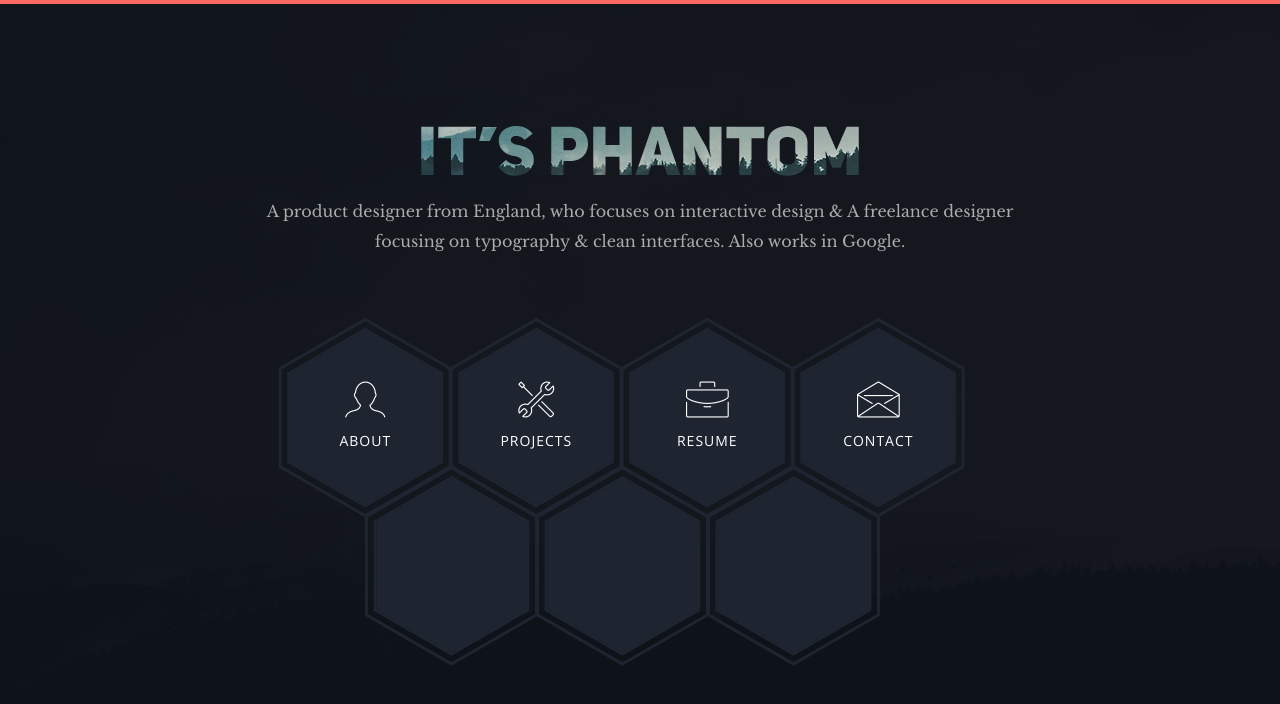
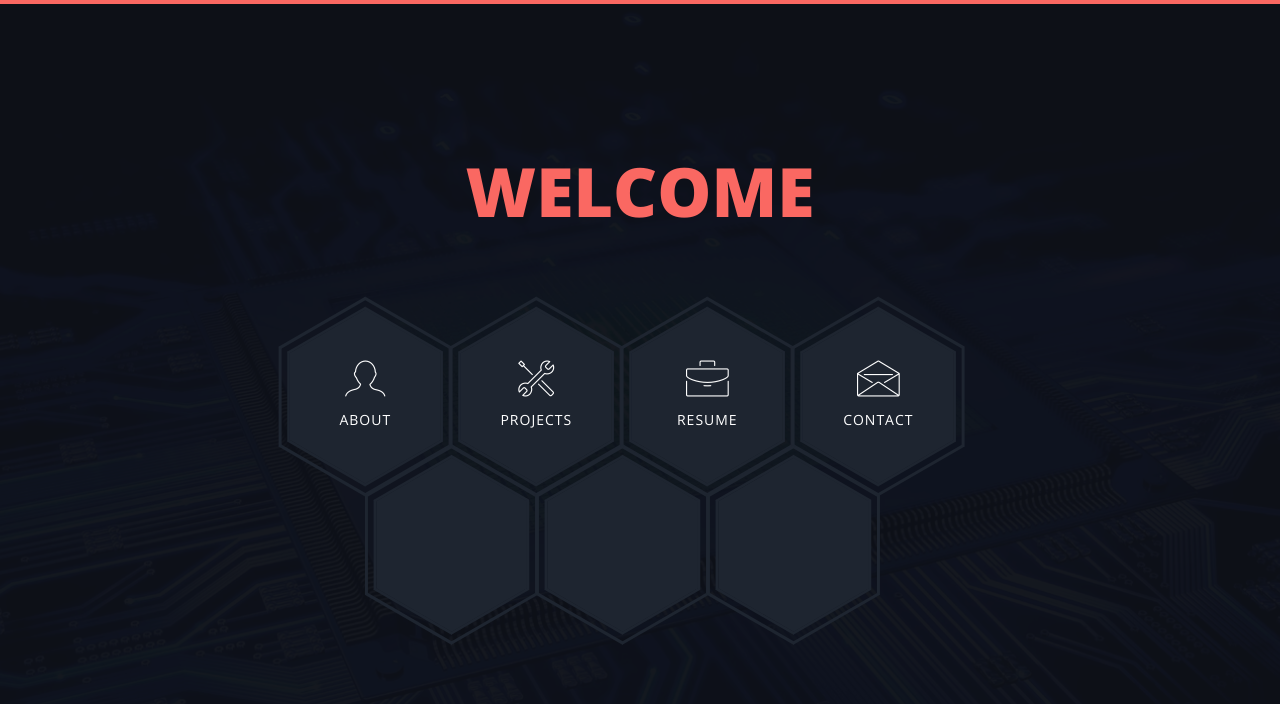
Before and after one commit to sherwin-dc/sherwin-dc.github.io, a website: page index.html in a window 1280 px wide. Drawn offline with nearby package versions, Linux system fonts and the light colour scheme; files whose address does not match are found by name.

Commit message:
Ammend Home page

```diff
--- a/index.html
+++ b/index.html
@@ -36,15 +36,14 @@
 
         <main class="site-wrapper">
             <div class="pt-table">
-                <div class="pt-tablecell page-home relative" style="background-image: url('img/banner.jpg');">
+                <div class="pt-tablecell page-home relative" style="background-image: url('img/cover.webp');">
                     <div class="overlay"></div>
 
                     <div class="container">
                         <div class="row">
                             <div class="col-xs-12 col-md-offset-1 col-md-10 col-lg-offset-2 col-lg-8">
                                 <div class="page-title home text-center">
-                                    <img src="img/phantom.png" alt="">
-                                    <p>A product designer from England, who focuses on interactive design &amp; A freelance designer focusing on typography &amp; clean interfaces. Also works in Google.</p>
+                                    <h2><span class="primary">Welcome</span>
                                 </div>
 
                                 <div class="hexagon-menu clear">
```
Also changed, not shown: img/banner.jpg (deleted), img/cover.webp (added), img/phantom.png (deleted).
